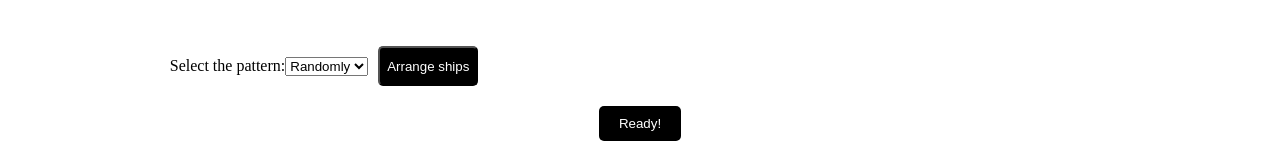
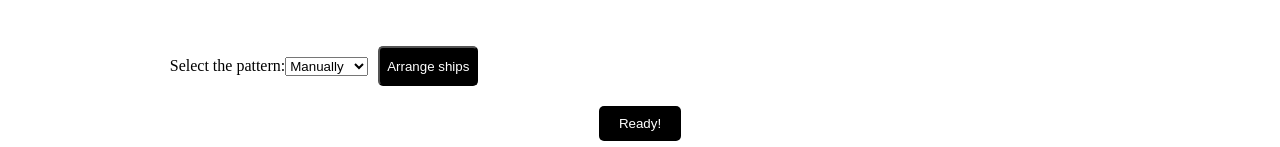
Before and after one commit to MaxKorop/Sea-battle, a React (Create React App) app in the folder client/: page /game in a window 1280 px wide. Shown: the part 509-656 px from the top of the page. Built offline with nearby package versions, Linux system fonts and the light colour scheme; no server answers; a web font is replaced by a local one.

Commit message:
Refactoring

```diff
--- a/client/src/components/Patterns/SelectPattern.jsx
+++ b/client/src/components/Patterns/SelectPattern.jsx
@@ -8,7 +8,7 @@ const SelectPattern = observer(() => {
     const { game } = useContext(Context);
 
     const arrange = () => {
-        if (!game.shipCoords.length) {
+        if (!game.shipCoords.length && selectRef.current.value !== 'manual') {
             const selectedValue = selectRef.current.value
             let pattern;
             selectedValue === 'random' ? pattern = patterns[selectedValue]() : pattern = patterns[selectedValue];
@@ -22,6 +22,7 @@ const SelectPattern = observer(() => {
         <div>
             <label htmlFor="patterns">Select the pattern:</label>
             <select name='patterns' id="patterns" ref={selectRef}>
+                <option value="manual">Manually</option>
                 <option value="random">Randomly</option>
                 <option value="1">1</option>
                 <option value="2">2</option>
--- a/client/src/components/Profile/ProfilePage.jsx
+++ b/client/src/components/Profile/ProfilePage.jsx
@@ -7,6 +7,7 @@ import { Context } from "../..";
 
 const ProfilePage = observer(() => {
     const { user } = useContext(Context);
+    console.log(user.login);
 
     return (
         <div className="profile-page">
```
